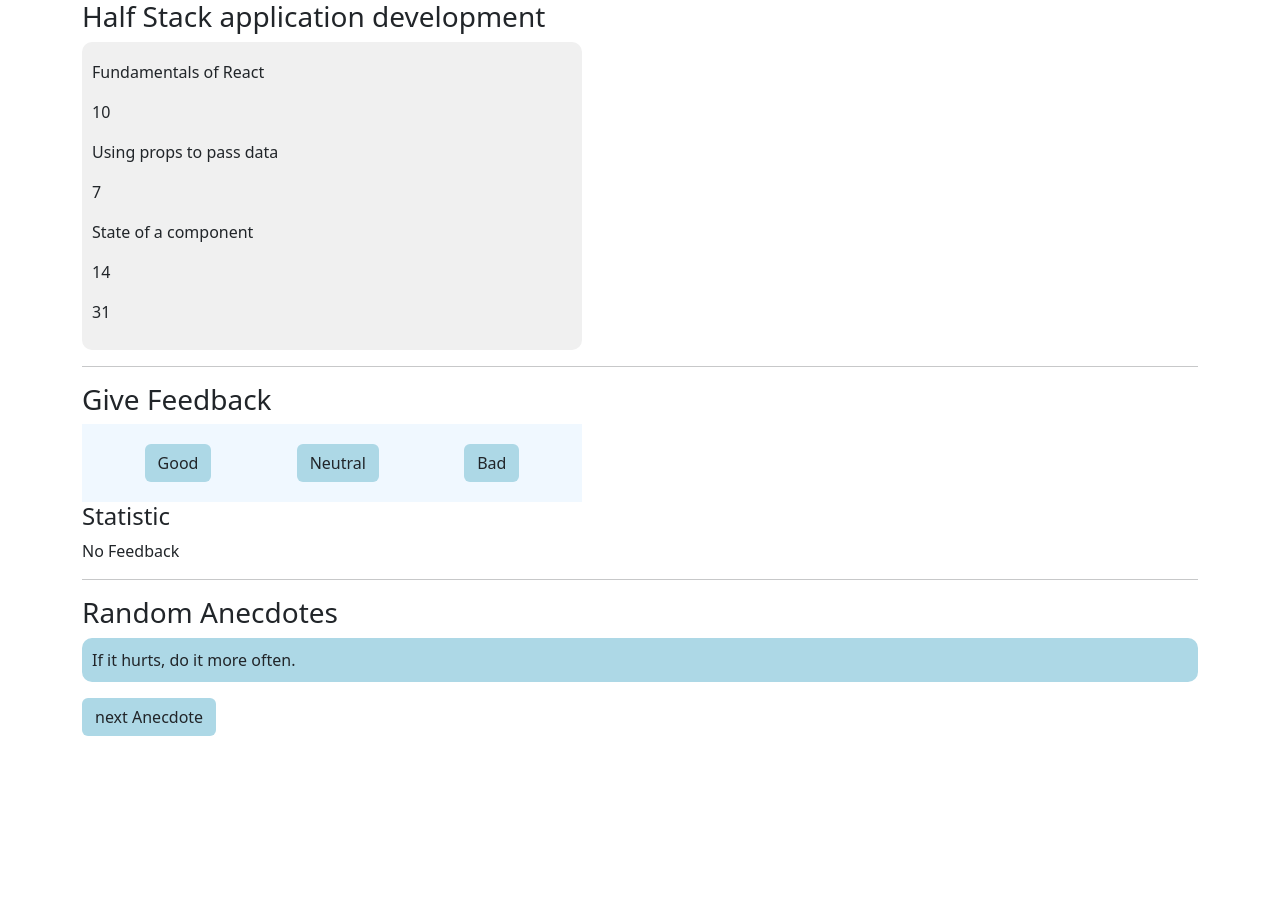
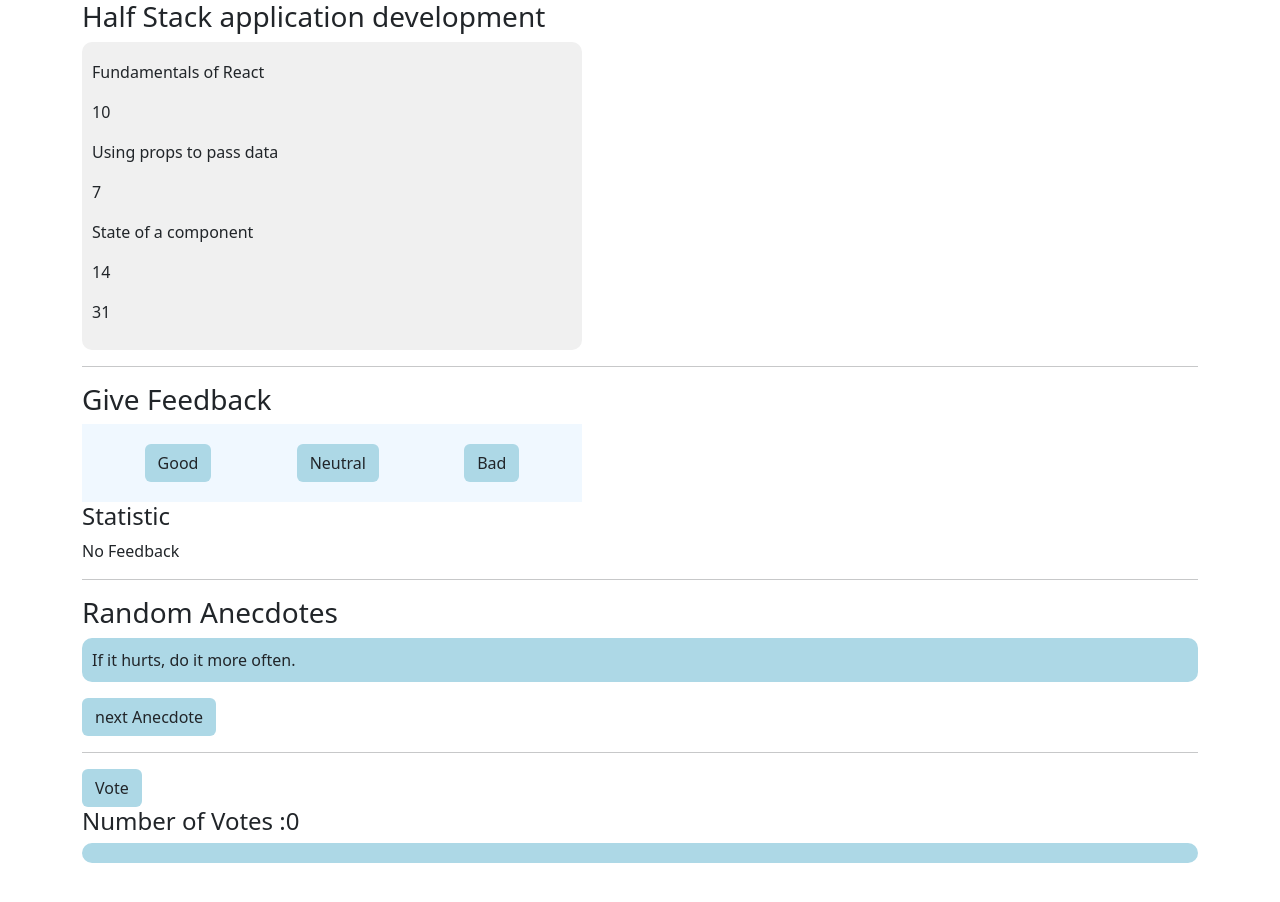
Before and after one commit to Peterzolo/Part1, a React (Create React App) app: page / in a window 1280 px wide. Shown: the top 902 px of the page. Built offline with nearby package versions, Linux system fonts and the light colour scheme.

Commit message:
Anecdote
Anecdote vote

```diff
--- a/src/components/anecdotes/Anecdote.jsx
+++ b/src/components/anecdotes/Anecdote.jsx
@@ -15,10 +15,17 @@ const anecdotes = [
 
 const Anecdote = () => {
   const [selected, setSelected] = useState(0);
+  const [voteCount, setVoteCount] = useState(0);
+  const [votes, setVotes] = useState([]);
 
   const handleClick = () => {
     const randomIndex = Math.floor(Math.random() * anecdotes.length);
     setSelected(randomIndex);
+  };
+
+  const handleAnecdoteVote = () => {
+    setVoteCount(voteCount + 1);
+    setVotes([...votes, voteCount + 1]);
   };
 
   return (
@@ -28,6 +35,18 @@ const Anecdote = () => {
       <button className="btn" onClick={handleClick}>
         next Anecdote
       </button>
+      <hr />
+      <button className="btn" onClick={handleAnecdoteVote}>
+        Vote
+      </button>
+
+      <h4 className="num-vote"> Number of Votes :{voteCount}</h4>
+
+      <ul className="anecdotes-votes">
+        {votes.map((vote) => (
+          <li key={vote}>Vote {vote}</li>
+        ))}
+      </ul>
     </div>
   );
 };
--- a/src/components/statistic/Statistic.css
+++ b/src/components/statistic/Statistic.css
@@ -32,3 +32,18 @@
   padding: 10px;
   border-radius: 10px;
 }
+.anecdotes-votes {
+  background-color: lightblue;
+  padding: 10px;
+  border-radius: 10px;
+  display: flex;
+  flex-wrap: wrap;
+}
+.anecdotes-votes li {
+  list-style-type: none;
+  padding: 5px;
+}
+
+.num-of-vote {
+  margin-top: 10px;
+}
```
